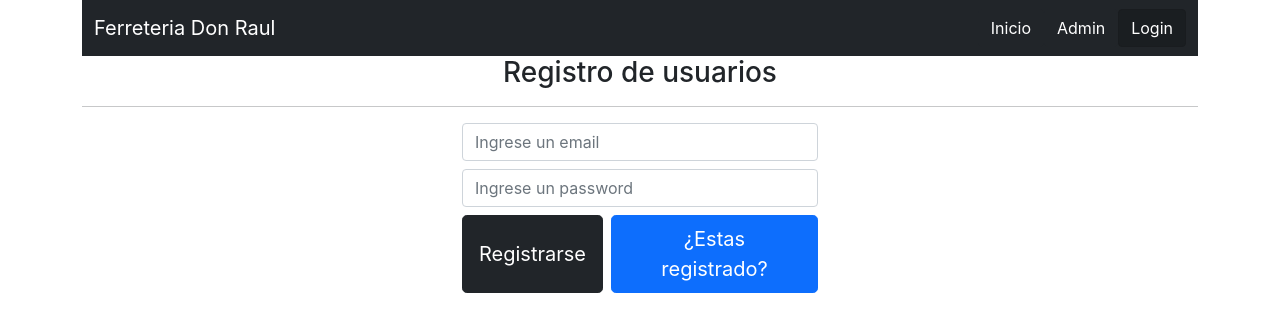
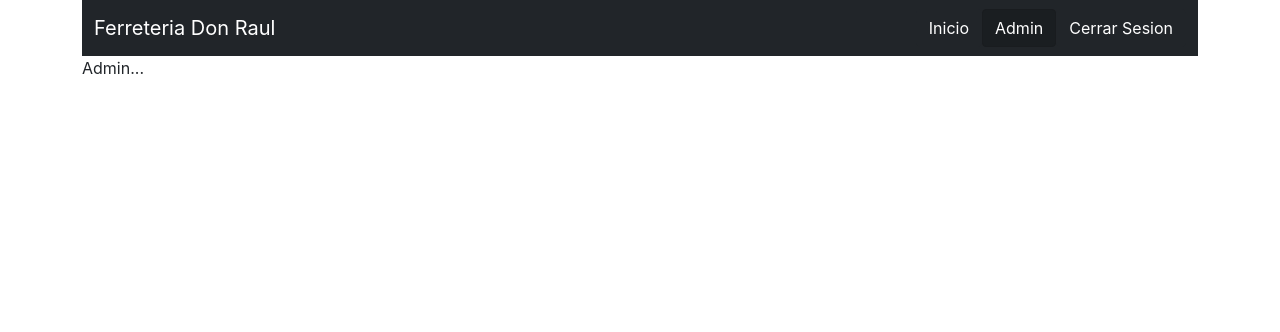
Before and after one commit to EdMass/ferreteria-raul-redux, a React (Create React App) app: page /admin in a window 1280 px wide. Before the commit this address led to /login. Shown: the top 332 px of the page. Built offline with nearby package versions, Linux system fonts and the light colour scheme; no server answers; sample sign-in values are in the browser's storage.

Commit message:
logeo aprovado

```diff
--- a/src/App.jsx
+++ b/src/App.jsx
@@ -1,19 +1,33 @@
 import React from "react";
 import { BrowserRouter as Router, Routes, Route } from "react-router-dom";
+import Admin from "./components/Admin";
 import Login from "./components/Login";
 import Navbar from "./components/Navbar";
-import Redireccion from "./components/Redireccion";
+import fireApp from "./firebase/firebase";
+import { getAuth, onAuthStateChanged } from "firebase/auth";
+
+const auth = getAuth(fireApp);
 
 function App() {
 
+  const [firebaseUser, setFirebaseUser] = React.useState(false)
 
+  React.useEffect(() => {
+    onAuthStateChanged(auth, (user) => {
+      console.log(user)
+      if(user){
+        setFirebaseUser(user)
+      }else{
+        setFirebaseUser(null)
+      }
+    })
+  }, [])
 
-  return (
+  return firebaseUser !== false ? (
     <Router>
-
       <div className="container">
-        <Navbar />
-        <Redireccion />
+        <Navbar firebaseUser={firebaseUser} />
+        <Admin />
         <Routes>
           <Route path="/" element={<div>Inicio... </div>} />
           <Route path="/login" element={<Login />} />
@@ -22,7 +36,7 @@ function App() {
         </Routes>
       </div>
     </Router>
-  );
+  ) : <h2>Cargandoles...</h2>
 }
 
 export default App;
--- a/src/components/Redireccion.jsx
+++ b/src/components/Admin.jsx
@@ -1,23 +1,24 @@
-import React from "react";
+import React, { useState } from "react";
 import fireApp from "../firebase/firebase";
 import { getAuth } from "firebase/auth";
 import { useNavigate } from "react-router-dom";
 
-
 const auth = getAuth(fireApp);
 
-const Redireccion = () => {
+const Admin = () => {
+    const [user, setUser] = useState(null);
   const navigate = useNavigate();
   const red = React.useEffect(() => {
-    if (!auth.currentUser) {
+    if (auth.currentUser) {
       console.log("existe el usuario");
+      setUser(auth.currentUser)
     } else {
       console.log("no existe el usuario");
       navigate("/login");
     }
-  }, [navigate]);
+  }, []);
 
   return <div>{red}</div>;
 };
 
-export default Redireccion;
+export default Admin;
--- a/src/components/Navbar.jsx
+++ b/src/components/Navbar.jsx
@@ -1,18 +1,50 @@
 import React from "react";
 import { Link, NavLink } from "react-router-dom";
+import { useNavigate } from "react-router-dom";
+import fireApp from "../firebase/firebase";
+import { getAuth } from "firebase/auth";
 
+const auth = getAuth(fireApp);
 
-function Navbar() {
+function Navbar(props) {
+  const navigate = useNavigate();
+
+  const cerrarSesion = () => {
+    auth.signOut().then(() => {
+      navigate("/login");
+    });
+  };
+
   return (
     <main>
       <nav className="navbar navbar-dark bg-dark">
         <div className="container">
-          <Link className="navbar-brand " to="/">Ferreteria Don Raul</Link>
+          <Link className="navbar-brand " to="/">
+            Ferreteria Don Raul
+          </Link>
           <div>
             <div className="d-flex">
-              <NavLink className="btn btn-dark mr-2" to="/" >Inicio</NavLink>
-              <NavLink className="btn btn-dark mr-2" to="/admin">Admin</NavLink>
-              <NavLink className="btn btn-dark mr-2" to="/login">Login</NavLink>
+              <NavLink className="btn btn-dark mr-2" to="/">
+                Inicio
+              </NavLink>
+              {props.firebaseUser !== null ? (
+                <NavLink className="btn btn-dark mr-2" to="/admin">
+                  Admin
+                </NavLink>
+              ) : null}
+
+              {props.firebaseUser !== null ? (
+                <button
+                  className="btn btn-dark mr-2"
+                  onClick={() => cerrarSesion()}
+                >
+                  Cerrar Sesion
+                </button>
+              ) : (
+                <NavLink className="btn btn-dark mr-2" to="/login">
+                  Login
+                </NavLink>
+              )}
             </div>
           </div>
         </div>
```
